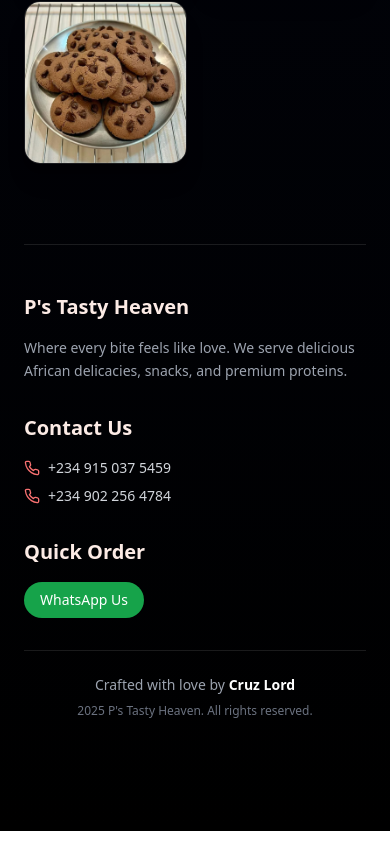
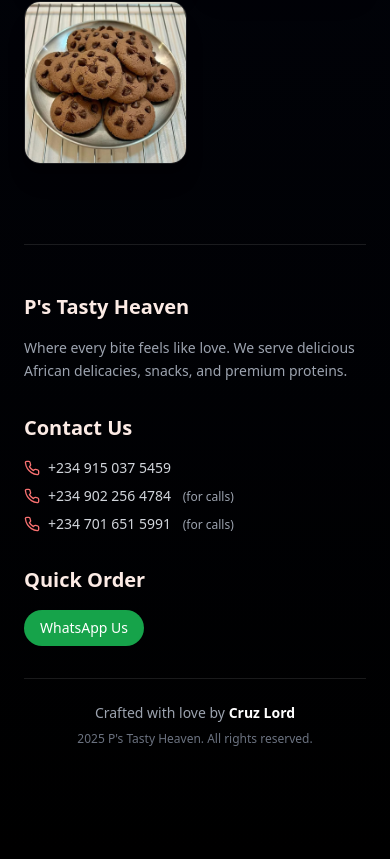
Before and after one commit to cruzlorddy/P-s-tasty-Heaven, a React (Vite) app in the folder project/: page / in a window 390 px wide. Shown: the part 5270-6129 px from the top of the page. Before the commit the page ends 6101 px from the top, so only its background shows below. Built offline with nearby package versions, Linux system fonts and the light colour scheme.

Commit message:
phone calls number

```diff
--- a/project/src/ps_tasty_heaven_surprise_site.jsx
+++ b/project/src/ps_tasty_heaven_surprise_site.jsx
@@ -435,6 +435,7 @@ export default function PsTastyHeaven() {
               </p>
             </div>
 
+
             <div>
               <h3 className="text-xl font-bold mb-4" style={{ color: '#FCEBE5' }}>Contact Us</h3>
               <div className="space-y-2 text-sm">
@@ -444,10 +445,15 @@ export default function PsTastyHeaven() {
                 </div>
                 <div className="flex items-center gap-2 text-gray-300">
                   <Phone className="w-4 h-4 text-red-400" />
-                  <span>+234 902 256 4784</span>
+                  <span>+234 902 256 4784 <span className="text-xs text-gray-400 ml-2">(for calls)</span></span>
+                </div>
+                <div className="flex items-center gap-2 text-gray-300">
+                  <Phone className="w-4 h-4 text-red-400" />
+                  <span>+234 701 651 5991 <span className="text-xs text-gray-400 ml-2">(for calls)</span></span>
                 </div>
               </div>
             </div>
+
 
             <div>
               <h3 className="text-xl font-bold mb-4" style={{ color: '#FCEBE5' }}>Quick Order</h3>
```
